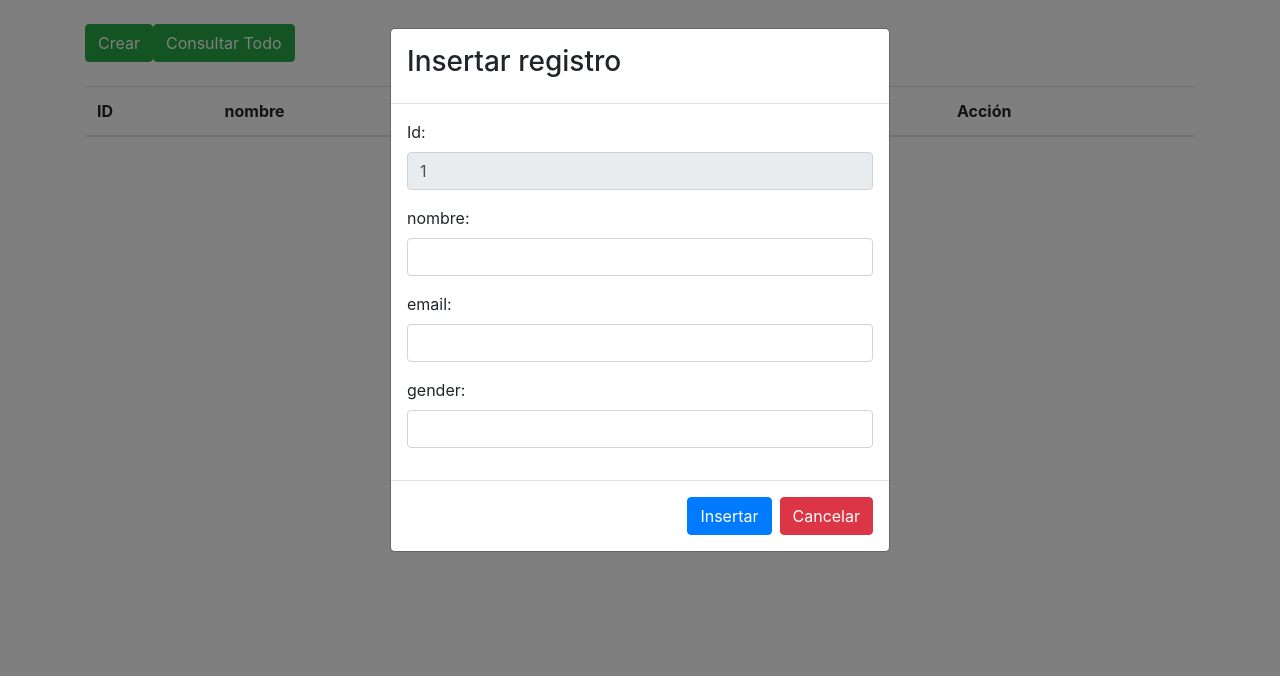
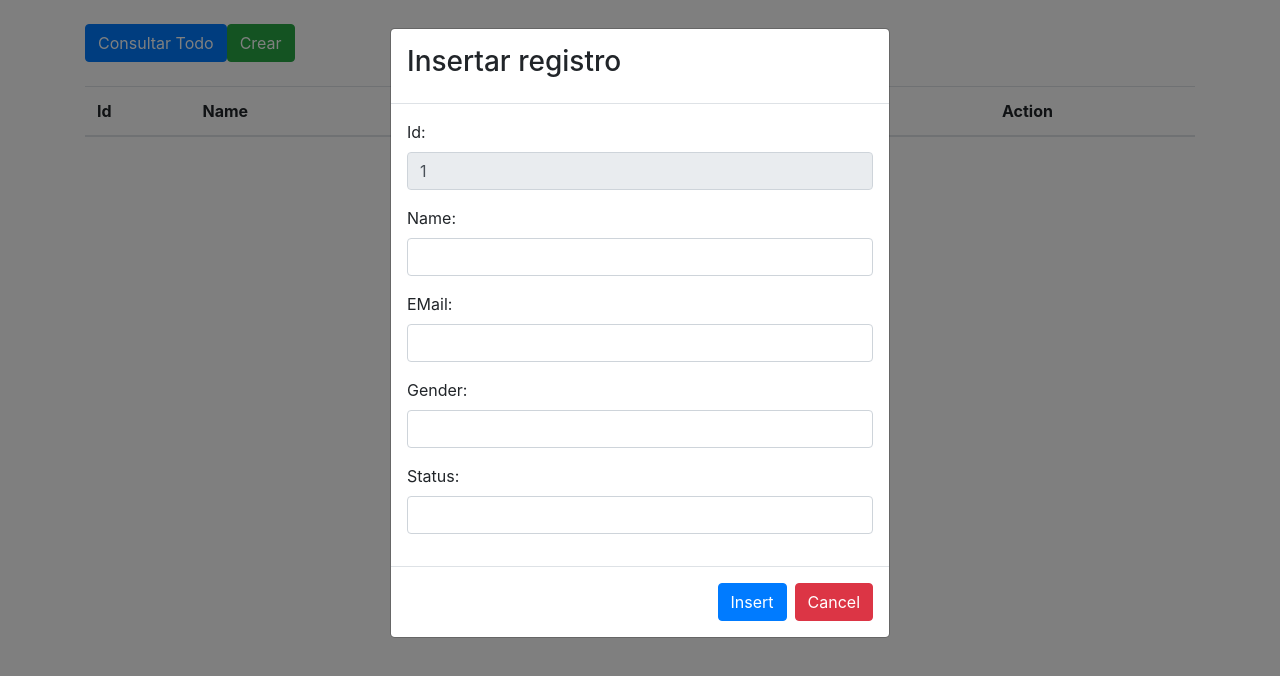
Before and after one commit to Linify-Inc/react-crud, a React (Create React App) app: page / in a window 1280 px wide. Both pictures are taken after a click on the button "Crear". Shown: the top 676 px of the page. Built offline with nearby package versions, Linux system fonts and the light colour scheme.

Commit message:
GetAll y Delete listos

```diff
--- a/src/App.js
+++ b/src/App.js
@@ -3,7 +3,6 @@ import "./App.css";
 import "bootstrap/dist/css/bootstrap.min.css";
 import {Table,Button,Container,Modal,ModalHeader,ModalBody,FormGroup,ModalFooter,} from "reactstrap";
 import axios from "axios";
-
 
 const data = [];
 class App extends React.Component {
@@ -15,19 +14,21 @@ class App extends React.Component {
     modalInsertar: false,
     form: {
       id: "",
-      nombre: "",
+      name: "",
       email: "",
       gender: "",
+      status: "",
     },
   };
 
   peticionGet() {
-    axios.get(`https://gorest.co.in/public/v1/users`)
+    axios.get(`https://gorest.co.in/public/v1/users/1831`)
       .then(Response => {
         const personas = Response.data;
         this.setState({ personas });
       })
   }
+
   peticionPost() {
     console.log('Here we go!!!');
     axios.get(`https://gorest.co.in/public/v1/users`)
@@ -56,44 +57,94 @@ class App extends React.Component {
   };
 
   cerrarModalInsertar = () => {
+    console.log('Closing...');
     this.setState({ modalInsertar: false });
   };
 
   editar = (personas) => {
-    var contador = 0;
-    var arreglo = this.state.data;
-    arreglo.map((registro) => {
-      if (personas.id === registro.id) {
-        arreglo[contador].nombre = personas.nombre;
-        arreglo[contador].email = personas.email;
-        arreglo[contador].gender = personas.gender;
-      }
-      contador++;
-    });
-    this.setState({ data: arreglo, modalActualizar: false });
+    // var contador = 0;
+    // var arreglo = this.state.data;
+    // arreglo.map((registro) => {
+    //   if (personas.id === registro.id) {
+    //     arreglo[contador].name = personas.name;
+    //     arreglo[contador].email = personas.email;
+    //     arreglo[contador].gender = personas.gender;
+    //   }
+    //   contador++;
+    // });
+
+    console.log('Updating... ' + personas.id);
+
+    const config = {
+      headers: { Authorization: `Bearer 6b4a8a1beaadfc04077ebbab1f44f0d0464fc254fd4d5c1cce259b766efd834a` }
+    };
+
+    // let newPerson = {name: this.state.name, email: this.state.email, gender: this.state.gender, status: this.state.status};
+    let newPerson = {name: 'Name Updated', email: 'newmail@nothing.com', gender: 'male', status: 'active'};
+
+    axios.put(`https://gorest.co.in/public/v1/users/` + personas.id, newPerson, config);
+
+    console.log('Updated.');
+    this.setState({ modalActualizar: false });
   };
 
   eliminar = (personas) => {
     var opcion = window.confirm("Estás Seguro que deseas Eliminar el elemento "+personas.id);
     if (opcion === true) {
-      var contador = 0;
-      var arreglo = this.state.data;
-      arreglo.map((registro) => {
-        if (personas.id === registro.id) {
-          arreglo.splice(contador, 1);
-        }
-        contador++;
-      });
-      this.setState({ data: arreglo, modalActualizar: false });
+
+      const config = {
+        headers: { Authorization: `Bearer 6b4a8a1beaadfc04077ebbab1f44f0d0464fc254fd4d5c1cce259b766efd834a` }
+      };
+
+      // const bodyParameters = {
+      //   key: "value"
+      // };
+
+      // let config = {
+      //   headers: {
+      //     'Authorization': 'Bearer ' + '6b4a8a1beaadfc04077ebbab1f44f0d0464fc254fd4d5c1cce259b766efd834a'
+      //   }
+      // }
+
+      return axios.delete(`https://gorest.co.in/public/v1/users/` + personas.id, config);
+
+      // var contador = 0;
+      // var arreglo = this.state.data;
+      // arreglo.map((registro) => {
+      //   if (personas.id === registro.id) {
+      //     arreglo.splice(contador, 1);
+      //   }
+      //   contador++;
+      // });
+      // this.setState({ data: arreglo, modalActualizar: false });
     }
   };
 
   insertar= ()=>{
-    var valorNuevo= {...this.state.form};
-    valorNuevo.id=this.state.data.length+1;
-    var lista= this.state.data;
-    lista.push(valorNuevo);
-    this.setState({ modalInsertar: false, data: lista });
+    // var valorNuevo= {...this.state.form};
+    // valorNuevo.id=this.state.data.length+1;
+    // var lista= this.state.data;
+    // lista.push(valorNuevo);
+    // this.setState({ modalInsertar: false, data: lista });
+
+    console.log('Here we go.');
+
+    const config = {
+      headers: { Authorization: `Bearer 6b4a8a1beaadfc04077ebbab1f44f0d0464fc254fd4d5c1cce259b766efd834a` }
+    };
+
+    // let newPerson = {name: this.state.name, email: this.state.email, gender: this.state.gender, status: this.state.status};
+    let newPerson = {name: 'New Name', email: 'newmail@nothing.com', gender: 'male', status: 'active'};
+
+    this.setState({ modalInsertar: false });
+
+    return axios.post(`https://gorest.co.in/public/v1/users`, newPerson, config);
+
+    // axios.get(`https://gorest.co.in/public/v1/users`)
+    //   .then(res => {
+    //     const personas = res.data.data;
+    //     this.setState({ personas });
+    //   })
   }
 
   handleChange = (e) => {
@@ -105,50 +156,124 @@ class App extends React.Component {
     });
   };
 
+  getAll = async () => {
+    let url = `https://gorest.co.in/public/v1/users`;
+    let userToken = '6b4a8a1beaadfc04077ebbab1f44f0d0464fc254fd4d5c1cce259b766efd834a';
+    const requestOptions = {
+      headers: {
+        'Accept': 'application/json',
+        'Content-Type': 'application/json',
+        'Authorization': 'Bearer ' + userToken
+      },
+      method: 'GET'
+    };
+    var data;
+    fetch(url, requestOptions)
+    .then(response => response.json())
+    .then(json => {data = json; this.state.personas = data.data; this.setState( data.data );})
+    .catch(error => {console.log('getAll: error: ' + error.message);});
+    return data;
+  }
+
+  delete = async (persona) => {
+    let url = `https://gorest.co.in/public/v1/users/`;
+    let userToken = '6b4a8a1beaadfc04077ebbab1f44f0d0464fc254fd4d5c1cce259b766efd834a';
+    const requestOptions = {
+      headers: {
+        'Accept': 'application/json',
+        'Content-Type': 'application/json',
+        'Authorization': 'Bearer ' + userToken
+      },
+      method: 'DELETE'
+    };
+    var data;
+    var opcion = window.confirm("Estás Seguro que deseas Eliminar el elemento " + persona.id);
+    if (opcion === true) {
+      fetch(url + persona.id, requestOptions)
+      .then(response => response.json())
+      .then(json => {data = json;})
+      .catch(error => {console.log('delete: error: ' + error.message);});
+    }
+    return data;
+  }
+
   mostrarTodo = () => {
-    axios.get(`https://gorest.co.in/public/v1/users`)
-      .then(res => {
-        const personas = res.data.data;
-        this.setState({ personas });
-      })
+    let url = `https://gorest.co.in/public/v1/users`;
+    const config = {
+      headers: { Authorization: `Bearer 6b4a8a1beaadfc04077ebbab1f44f0d0464fc254fd4d5c1cce259b766efd834a` }
+    };
+    var data;
+
+    // axios.get(`https://gorest.co.in/public/v1/users`, config)
+    //   .then(res => {
+    //     const personas = res.data.data;
+    //     this.setState({ personas });
+    //   })
+
+    const requestOptions = {
+      method: 'GET'
+    };
+
+    // fetch('https://api.mydomain.com')
+    //   .then(response => response.json())
+    //   .then(data => this.setState({ data }));
+
+    fetch(url, requestOptions)
+    .then(response => response.json())
+    .then(json => {data = json;  this.state.personas = data.data; this.setState( data.data ); })
+
+    .catch(error => {console.log('getSearchTurns: error: ' + error.message);});
+
+
+
+      // .then(res => {
+      //   // const personas = res.json();
+      //   .then(response => response.json())
+      //   .then(json => {data = json;})
+      //   // console.log(JSON.stringify(personas));
+      //   // console.log(personas);
+      //   // this.setState({ personas });
+      // })
+      // // .then(handleResponse);
   };
 
   render() {
-
     return (
       <>
         <Container>
-        <br />
+          <br />
+          <Button color="primary" onClick={()=>this.getAll()}>Consultar Todo</Button>
           <Button color="success" onClick={()=>this.mostrarModalInsertar()}>Crear</Button>
-          <Button color="success" onClick={()=>this.mostrarTodo()}>Consultar Todo</Button>
           <br />
           <br />
           <Table>
             <thead>
               <tr>
-                <th>ID</th>
-                <th>nombre</th>
-                <th>email</th>
-                <th>gender</th>
-                <th>Acción</th>
+                <th>Id</th>
+                <th>Name</th>
+                <th>EMail</th>
+                <th>Gender</th>
+                <th>Status</th>
+                <th>Action</th>
               </tr>
             </thead>
 
             <tbody>
-              {this.state.personas.map((personas) => (
-                <tr key={personas.id}>
-                  <td>{personas.id}</td>
-                  <td>{personas.nombre}</td>
-                  <td>{personas.email}</td>
-                  <td>{personas.gender}</td>
+              {this.state.personas.map((persona) => (
+                <tr key={persona.id}>
+                  <td>{persona.id}</td>
+                  <td>{persona.name}</td>
+                  <td>{persona.email}</td>
+                  <td>{persona.gender}</td>
+                  <td>{persona.status}</td>
                   <td>
                     <Button
                       color="primary"
-                      onClick={() => this.mostrarModalActualizar(personas)}
+                      onClick={() => this.mostrarModalActualizar(persona)}
                     >
                       Editar
                     </Button>{" "}
-                    <Button color="danger" onClick={()=> this.eliminar(personas)}>Eliminar</Button>
+                    <Button color="danger" onClick={()=> this.delete(persona)}>Eliminar</Button>
                   </td>
                 </tr>
               ))}
@@ -160,13 +285,11 @@ class App extends React.Component {
           <ModalHeader>
            <div><h3>Editar Registro</h3></div>
           </ModalHeader>
-
           <ModalBody>
             <FormGroup>
               <label>
                Id:
               </label>
-
               <input
                 className="form-control"
                 readOnly
@@ -174,23 +297,21 @@ class App extends React.Component {
                 value={this.state.form.id}
               />
             </FormGroup>
-
             <FormGroup>
               <label>
-                nombre:
+                Name:
               </label>
               <input
                 className="form-control"
-                name="nombre"
+                name="name"
                 type="text"
                 onChange={this.handleChange}
-                value={this.state.form.nombre}
+                value={this.state.form.name}
               />
             </FormGroup>
-
             <FormGroup>
               <label>
-                email:
+                EMail:
               </label>
               <input
                 className="form-control"
@@ -200,10 +321,9 @@ class App extends React.Component {
                 value={this.state.form.email}
               />
             </FormGroup>
-
             <FormGroup>
               <label>
-              gender:
+                Gender:
               </label>
               <input
                 className="form-control"
@@ -213,37 +333,44 @@ class App extends React.Component {
                 value={this.state.form.gender}
               />
             </FormGroup>
+            <FormGroup>
+              <label>
+                Status:
+              </label>
+              <input
+                className="form-control"
+                name="status"
+                type="text"
+                onChange={this.handleChange}
+                value={this.state.form.status}
+              />
+            </FormGroup>
           </ModalBody>
-
           <ModalFooter>
             <Button
               color="primary"
               onClick={() => this.editar(this.state.form)}
             >
-              Editar
+              Save
             </Button>
             <Button
               color="danger"
               onClick={() => this.cerrarModalActualizar()}
             >
-              Cancelar
+              Cancel
             </Button>
           </ModalFooter>
         </Modal>
-
-
 
         <Modal isOpen={this.state.modalInsertar}>
           <ModalHeader>
            <div><h3>Insertar registro</h3></div>
           </ModalHeader>
-
           <ModalBody>
             <FormGroup>
               <label>
                 Id:
               </label>
-
               <input
                 className="form-control"
                 readOnly
@@ -251,22 +378,20 @@ class App extends React.Component {
                 value={this.state.data.length+1}
               />
             </FormGroup>
-
             <FormGroup>
               <label>
-                nombre:
+                Name:
               </label>
               <input
                 className="form-control"
-                name="nombre"
+                name="namne"
                 type="text"
                 onChange={this.handleChange}
               />
             </FormGroup>
-
             <FormGroup>
               <label>
-                email:
+                EMail:
               </label>
               <input
                 className="form-control"
@@ -277,7 +402,7 @@ class App extends React.Component {
             </FormGroup>
             <FormGroup>
               <label>
-                gender:
+                Gender:
               </label>
               <input
                 className="form-control"
@@ -286,20 +411,30 @@ class App extends React.Component {
                 onChange={this.handleChange}
               />
             </FormGroup>
+            <FormGroup>
+              <label>
+                Status:
+              </label>
+              <input
+                className="form-control"
+                name="status"
+                type="text"
+                onChange={this.handleChange}
+              />
+            </FormGroup>
           </ModalBody>
-
           <ModalFooter>
             <Button
               color="primary"
               onClick={() => this.insertar()}
             >
-              Insertar
+              Insert
             </Button>
             <Button
               className="btn btn-danger"
               onClick={() => this.cerrarModalInsertar()}
             >
-              Cancelar
+              Cancel
             </Button>
           </ModalFooter>
         </Modal>
```
